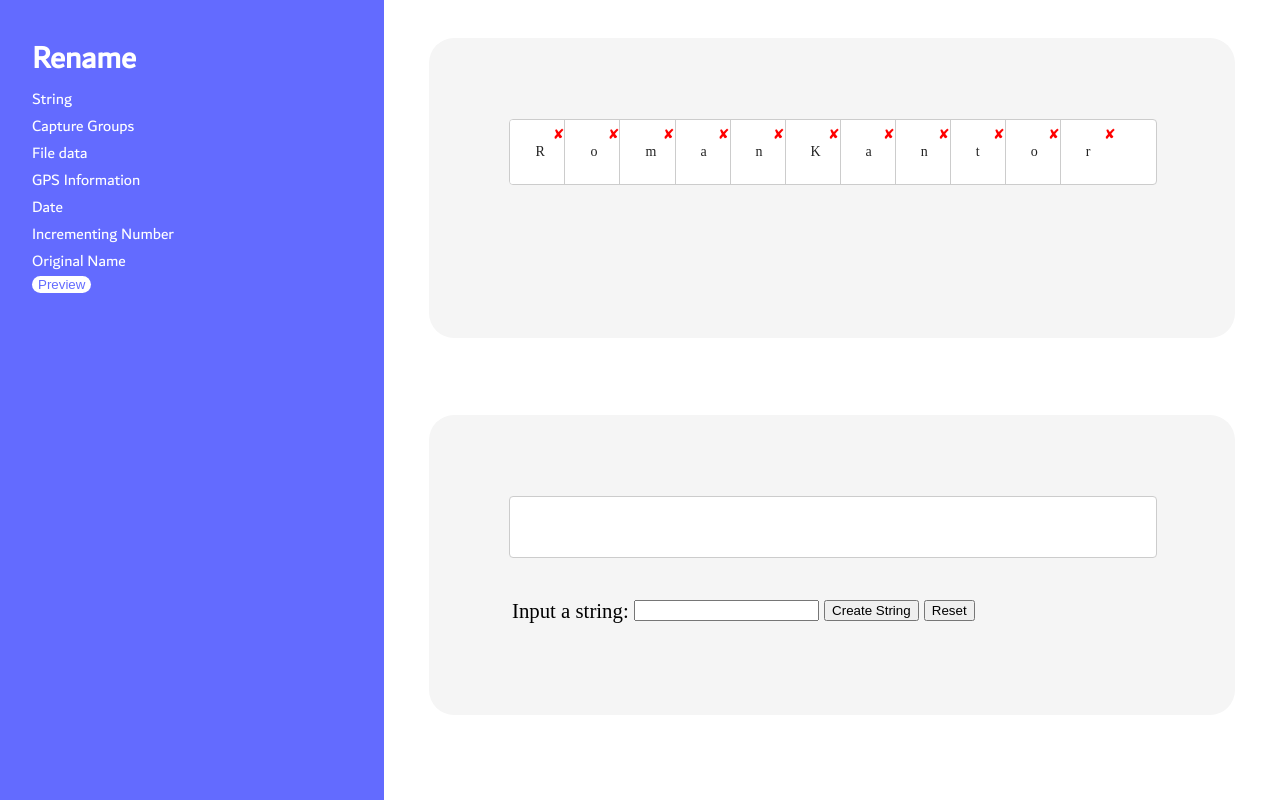
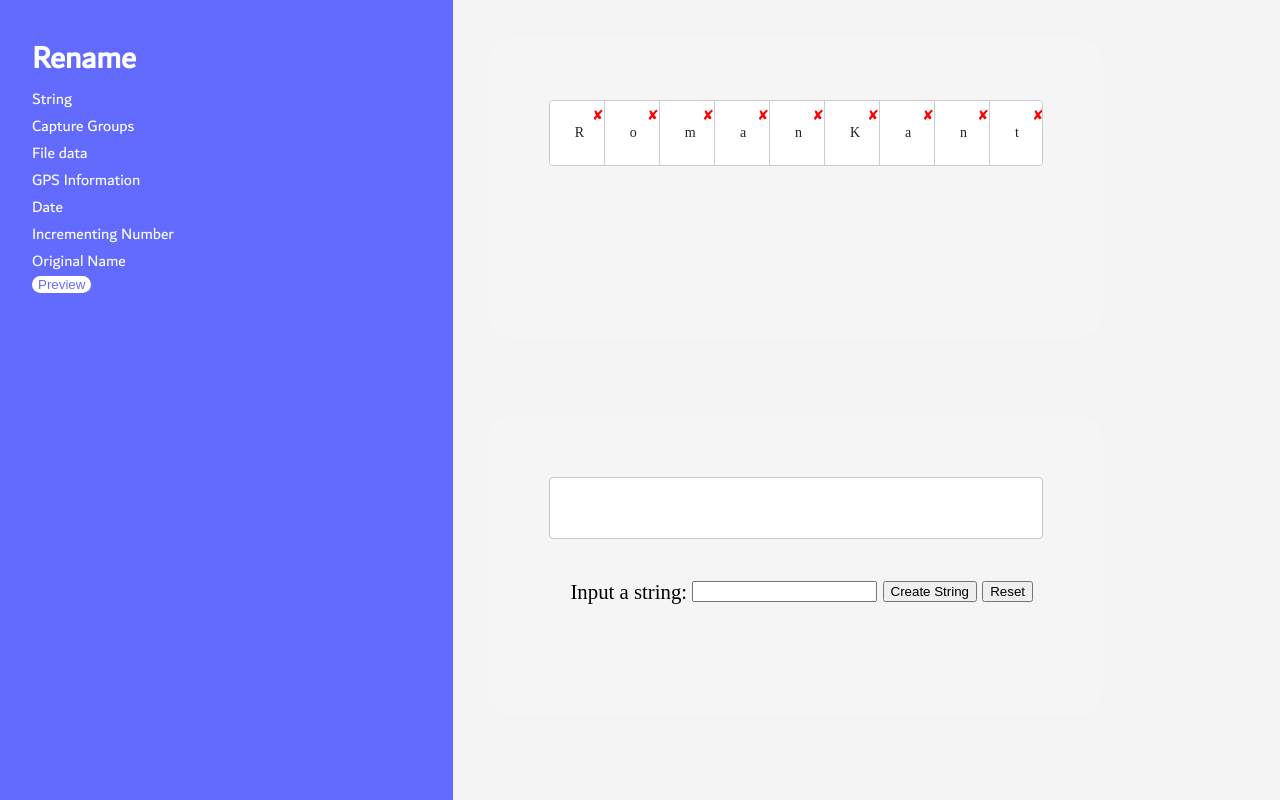
Before and after one commit to arshwaraich/rename-app, an Angular app: page / in a window 1280 px wide. Shown: the top 800 px of the page. Built offline with nearby package versions, Linux system fonts and the light colour scheme.

Commit message:
CSS Updates

```diff
--- a/src/app/app.component.css
+++ b/src/app/app.component.css
@@ -1,15 +1,16 @@
 .parent {
+  height: 1080px;
+  background-color: #F3F3F3;
   display: flex;
-  height: 100%;
+  flex-direction: row;
 }
 
 .div1{
-  height: 100%;
-  flex-basis: 30%;
+  height: 1080px;
+  width: 453px;
 }
 
 .div2 {
-  height: 100%;
-  flex-basis: 70%;
+  height: 1080px;
   overflow-y: auto;
 }
```
